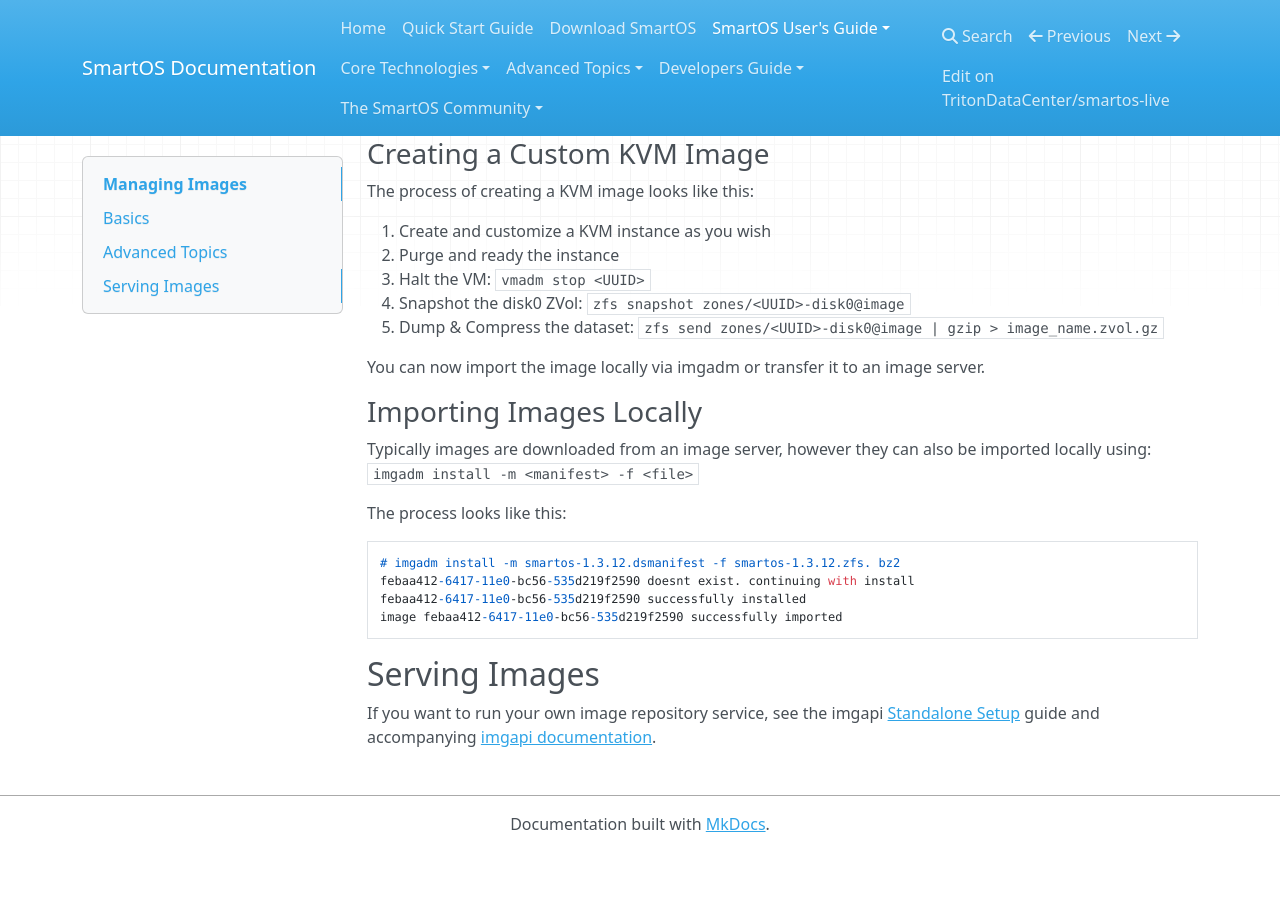
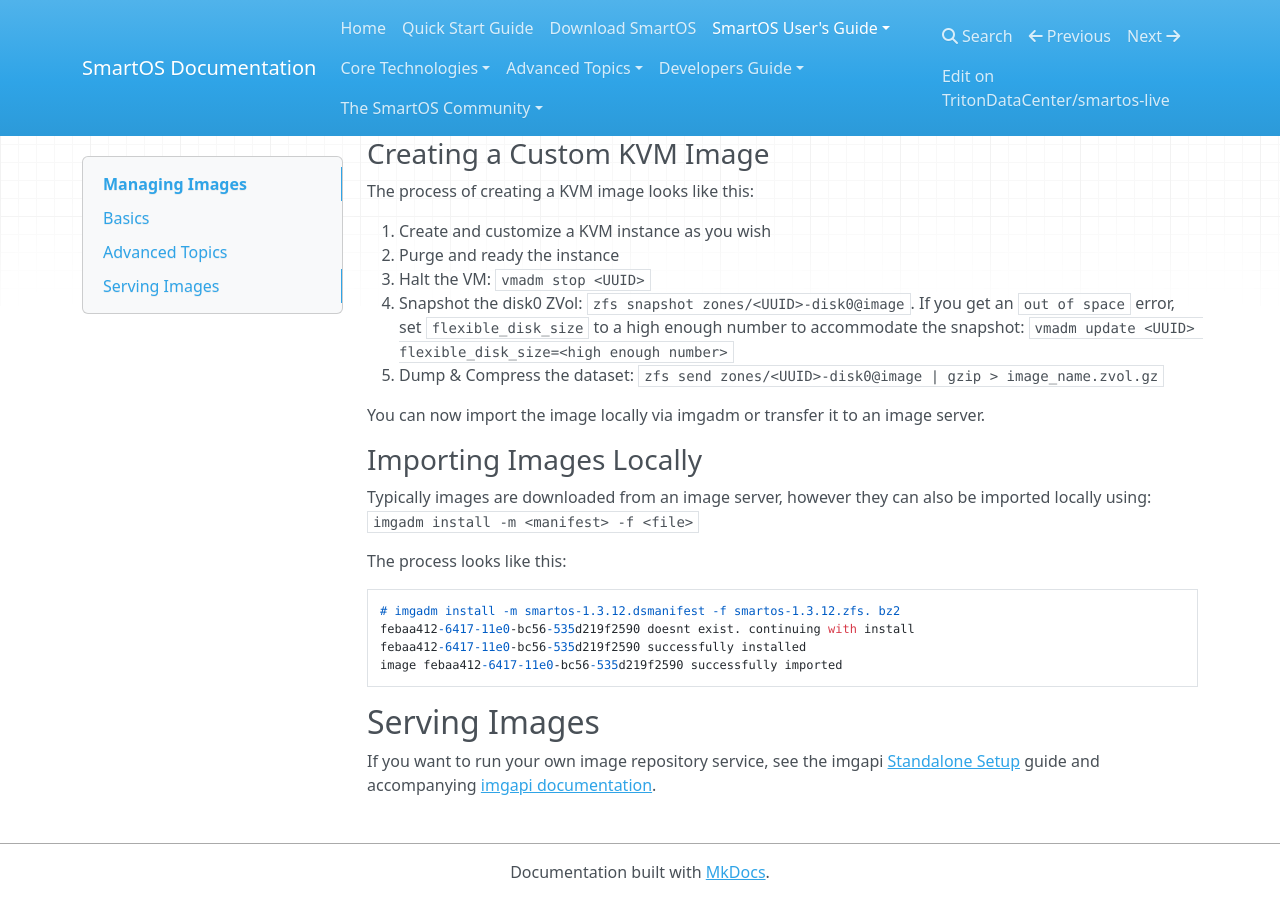
Before and after one commit to TritonDataCenter/smartos-docs, an MkDocs documentation site: the page built from docs/managing-images.md, in a window 1280 px wide and 900 px high, scrolled down 3323 px. Built offline with MkDocs 1.6.1, drawn with Linux system fonts in a browser that asks for light colours; nearby versions of some CDN libraries; before the commit the page ends 4175 px from its top, so only the background shows below that.

Commit message:
Managing Images: snapshots need flexible_disk_size
Mention that snapshooting disk0 may not work unless
flexible_disk_size is set to a number high enough.

```diff
--- a/docs/managing-images.md
+++ b/docs/managing-images.md
@@ -192,7 +192,10 @@
 1. Create and customize a KVM instance as you wish
 2. Purge and ready the instance
 3. Halt the VM: `vmadm stop <UUID>`
-4. Snapshot the disk0 ZVol: `zfs snapshot zones/<UUID>-disk0@image`
+4. Snapshot the disk0 ZVol: `zfs snapshot zones/<UUID>-disk0@image`.
+If you get an `out of space` error, set `flexible_disk_size` to a high enough
+number to accommodate the snapshot:
+`vmadm update <UUID> flexible_disk_size=<high enough number>`
 5. Dump & Compress the dataset: `zfs send zones/<UUID>-disk0@image | gzip > image_name.zvol.gz`
 
 You can now import the image locally via imgadm or transfer it to an
```
